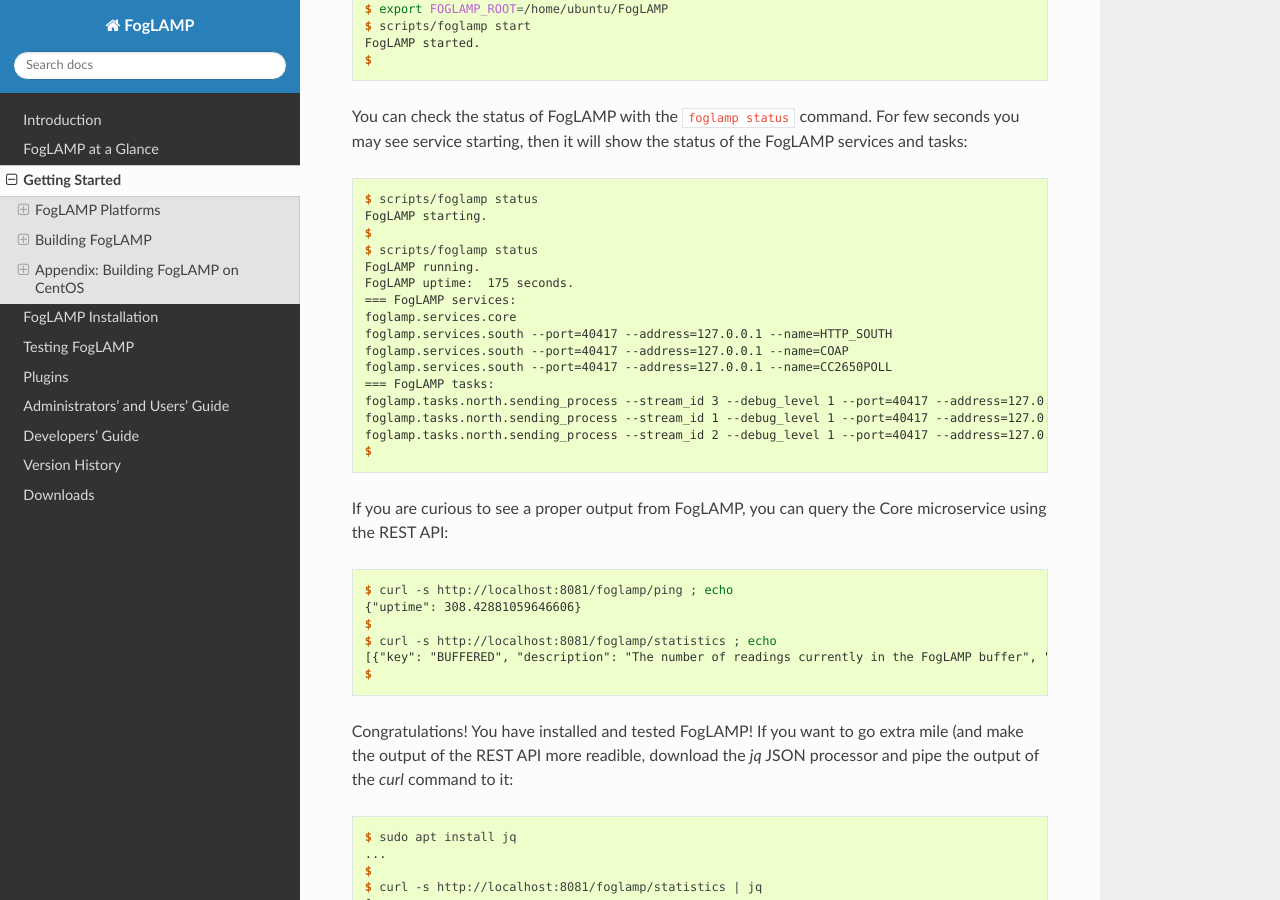
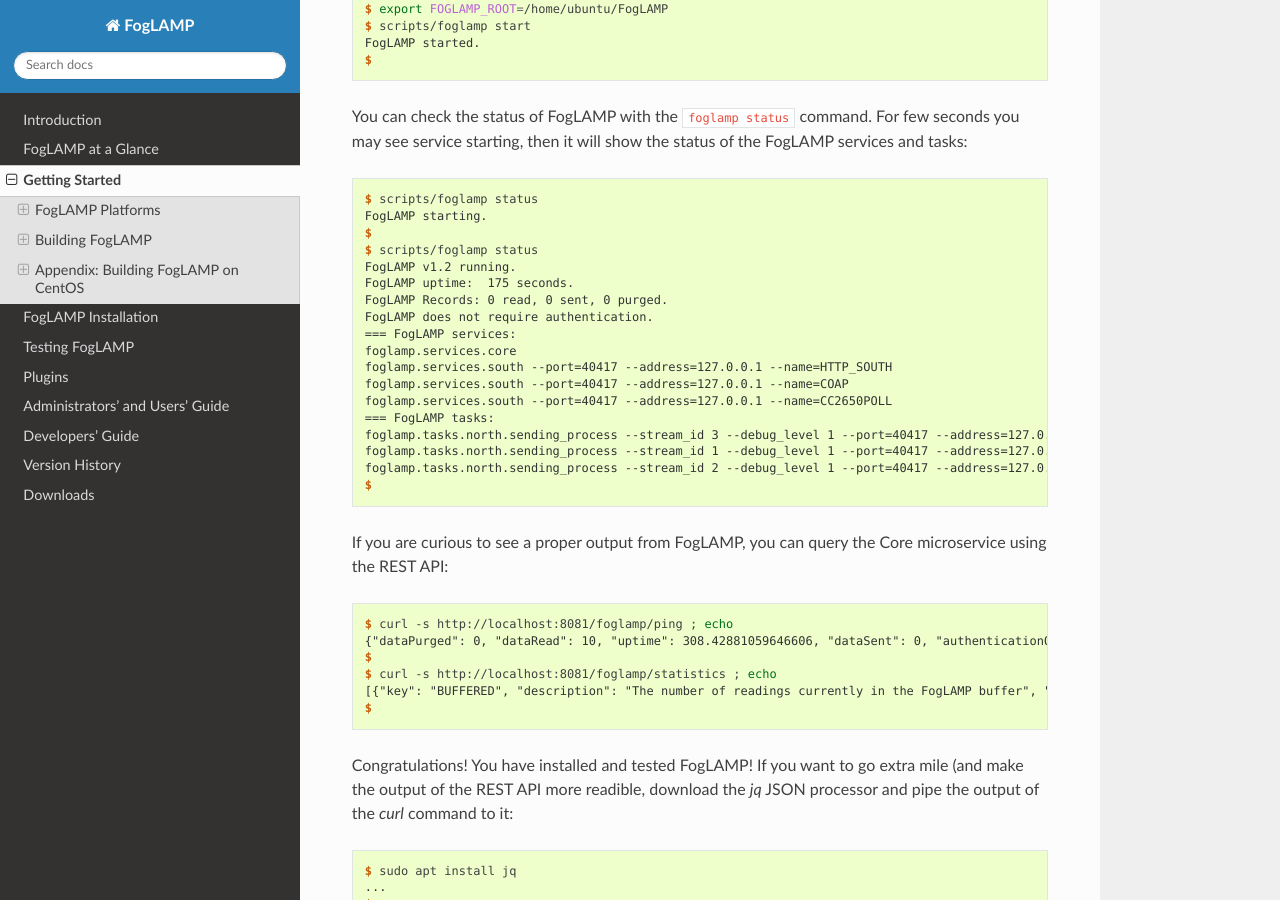
Before and after one commit to fledge-iot/fledge, a Sphinx documentation site: the page built from docs/03_getting_started.rst, in a window 1280 px wide and 900 px high, scrolled down 7189 px. Built offline with Sphinx 7.4.7 and the Read the Docs theme 2.0.0, drawn with Linux system fonts in a browser that asks for light colours; some of the changed text lies outside the part shown.

Commit message:
doc update

```diff
--- a/docs/03_getting_started.rst
+++ b/docs/03_getting_started.rst
@@ -370,8 +370,10 @@ You can check the status of FogLAMP with the ``foglamp status`` command. For few
   FogLAMP starting.
   $
   $ scripts/foglamp status
-  FogLAMP running.
+  FogLAMP v1.2 running.
   FogLAMP uptime:  175 seconds.
+  FogLAMP Records: 0 read, 0 sent, 0 purged.
+  FogLAMP does not require authentication.
   === FogLAMP services:
   foglamp.services.core
   foglamp.services.south --port=40417 --address=127.0.0.1 --name=HTTP_SOUTH
@@ -388,7 +390,7 @@ If you are curious to see a proper output from FogLAMP, you can query the Core m
 .. code-block:: console
 
   $ curl -s http://localhost:8081/foglamp/ping ; echo
-  {"uptime": 308.42881059646606}
+  {"dataPurged": 0, "dataRead": 10, "uptime": 308.42881059646606, "dataSent": 0, "authenticationOptional": true}
   $
   $ curl -s http://localhost:8081/foglamp/statistics ; echo
   [{"key": "BUFFERED", "description": "The number of readings currently in the FogLAMP buffer", "value": 0}, {"key": "DISCARDED", "description": "The number of readings discarded at the input side by FogLAMP, i.e. discarded before being  placed in the buffer. This may be due to some error in the readings themselves.", "value": 0}, {"key": "PURGED", "description": "The number of readings removed from the buffer by the purge process", "value": 0}, {"key": "READINGS", "description": "The number of readings received by FogLAMP since startup", "value": 0}, {"key": "SENT_1", "description": "The number of readings sent to the historian", "value": 0}, {"key": "SENT_2", "description": "The number of statistics data sent to the historian", "value": 0}, {"key": "SENT_3", "description": "The number of readings data sent to the HTTP translator", "value": 0}, {"key": "UNSENT", "description": "The number of readings filtered out in the send process", "value": 0}, {"key": "UNSNPURGED", "description": "The number of readings that were purged from the buffer before being sent", "value": 0}]
@@ -699,6 +701,8 @@ Check the *core.err* file, but if it is empty and *foglamp status* shows FogLAMP
   $ foglamp status
   FogLAMP v1.2 running.
   FogLAMP uptime:  6 seconds.
+  FogLAMP Records: 0 read, 0 sent, 0 purged.
+  FogLAMP does not require authentication.
   === FogLAMP services:
   foglamp.services.core
   foglamp.services.south --port=38994 --address=127.0.0.1 --name=COAP
@@ -727,6 +731,8 @@ Check the *core.err* file, but if it is empty and *foglamp status* shows FogLAMP
   $ foglamp status
   FogLAMP v1.2 running.
   FogLAMP uptime:  6 seconds.
+  FogLAMP Records: 0 read, 0 sent, 0 purged.
+  FogLAMP does not require authentication.
   === FogLAMP services:
   foglamp.services.core
   foglamp.services.south --port=38994 --address=127.0.0.1 --name=COAP
--- a/docs/04_installation.rst
+++ b/docs/04_installation.rst
@@ -329,6 +329,8 @@ You can use the same ``foglamp`` command we discussed in the previous section to
   $ foglamp status
   FogLAMP running.
   FogLAMP uptime:  16 seconds.
+  FogLAMP Records: 0 read, 0 sent, 0 purged.
+  FogLAMP does not require authentication.
   === FogLAMP services:
   foglamp.services.core
   foglamp.services.south --port=37829 --address=127.0.0.1 --name=COAP
--- a/docs/07_admin/02_utilities.rst
+++ b/docs/07_admin/02_utilities.rst
@@ -78,8 +78,10 @@ Checking the Status of FogLAMP
 .. code-block:: console
 
   $ foglamp status
-  FogLAMP running.
+  FogLAMP v1.2 running.
   FogLAMP uptime:  2034 seconds.
+  FogLAMP Records: 10 read, 0 sent, 0 purged.
+  FogLAMP does not require authentication.
   === FogLAMP services:
   foglamp.services.core
   foglamp.services.south --port=33074 --address=127.0.0.1 --name=HTTP_SOUTH
--- a/docs/91_version_history.rst
+++ b/docs/91_version_history.rst
@@ -110,6 +110,12 @@ Release Date: 2018-0X-XX
 New Features
 ~~~~~~~~~~~~
 
+- **Changes in the REST API**
+  - **ping Method**: the ping method now returns uptime, number of records read/sent/purged and if FogLAMP requires REST API authentication.
+- **fooglamp status**: the command now shows what the ``ping`` REST method provides.
+- **setenv script**: a new script has been added to simplify the user interaction. The script is in *$FOGLAMP_ROOT/extras/scripts* and it is called *setenv.sh*.
+- **foglamp service script**: a new service script has been added to setup FogLAMP as a service. The script is in *$FOGLAMP_ROOT/extras/scripts* and it is called *foglamp.service*.
+
 
 Known Issues
 ~~~~~~~~~~~~
```
Also changed, not shown: docs/05_testing.rst (+13 -2 lines), 1 other file.
